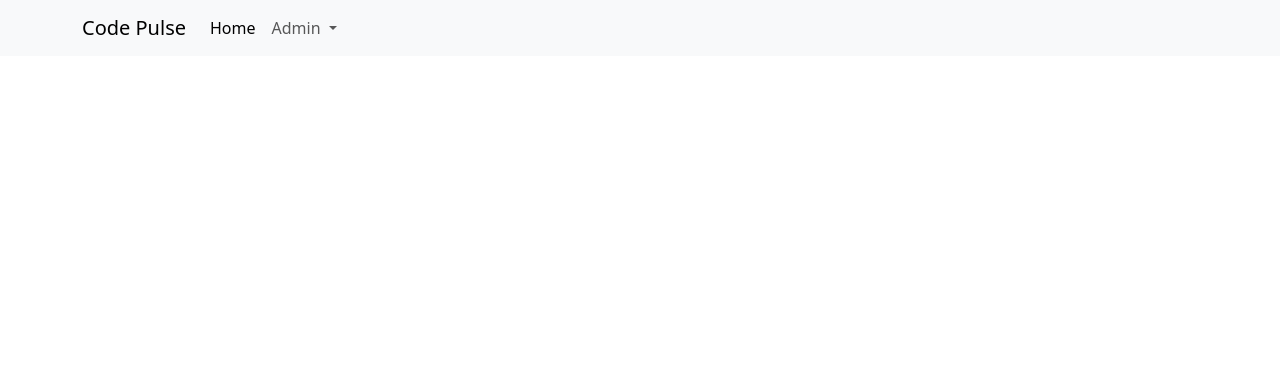
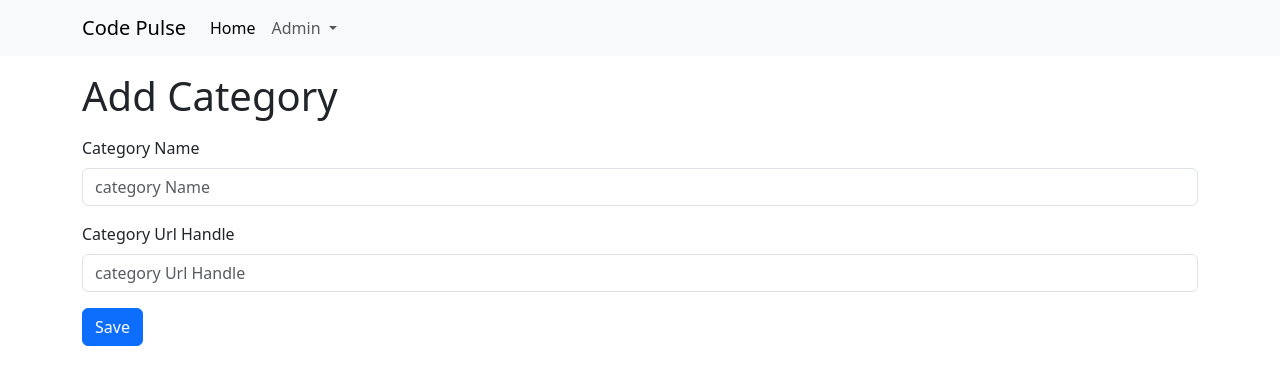
Before and after one commit to koeffingdaal/CodePulseUdemy, an Angular app in the folder UI/Codepulse.UI/: page /admin/categories/add in a window 1280 px wide. Before the commit this address led to /. Shown: the top 384 px of the page. Built offline with nearby package versions, Linux system fonts and the light colour scheme.

Commit message:
add category component and routing

```diff
--- a/UI/Codepulse.UI/src/app/app-routing.module.ts
+++ b/UI/Codepulse.UI/src/app/app-routing.module.ts
@@ -1,11 +1,16 @@
 import { NgModule } from '@angular/core';
 import { RouterModule, Routes } from '@angular/router';
 import { CategoryListComponent } from './features/category/category-list/category-list.component';
+import { AddCategoryComponent } from './features/category/add-category/add-category.component';
 
 const routes: Routes = [
   {
     path: 'admin/categories',
     component: CategoryListComponent
+  },
+  {
+    path: 'admin/categories/add',
+    component: AddCategoryComponent
   }
 
 ];
--- a/UI/Codepulse.UI/src/app/app.module.ts
+++ b/UI/Codepulse.UI/src/app/app.module.ts
@@ -5,16 +5,20 @@
 import { AppComponent } from './app.component';
 import { NavbarComponent } from './core/components/navbar/navbar.component';
 import { CategoryListComponent } from './features/category/category-list/category-list.component';
+import { AddCategoryComponent } from './features/category/add-category/add-category.component';
+import { FormsModule } from '@angular/forms';
 
 @NgModule({
   declarations: [
     AppComponent,
     NavbarComponent,
-    CategoryListComponent
+    CategoryListComponent,
+    AddCategoryComponent
   ],
   imports: [
     BrowserModule,
     AppRoutingModule,
+    FormsModule
   ],
   providers: [],
   bootstrap: [AppComponent]
--- a/UI/Codepulse.UI/src/app/core/components/navbar/navbar.component.html
+++ b/UI/Codepulse.UI/src/app/core/components/navbar/navbar.component.html
@@ -17,7 +17,7 @@
             Admin
           </a>
           <ul class="dropdown-menu">
-            <li><a class="dropdown-item" [routerLink]="['admin/categories']">Categories</a></li>
+            <li><a class="dropdown-item" [routerLink]="['/admin/categories']">Categories</a></li>
             <!-- <li><a class="dropdown-item" href="#">Another action</a></li>
             <li><hr class="dropdown-divider"></li>
             <li><a class="dropdown-item" href="#">Something else here</a></li> -->
--- /dev/null
+++ b/UI/Codepulse.UI/src/app/features/category/add-category/add-category.component.html
@@ -0,0 +1,26 @@
+<div class="container">
+
+  <h1 class="mt-3">Add Category</h1>
+
+  <form #Form="ngForm" (ngSubmit)="onFormSubmit()">
+    <div class="mt-2">
+
+      <div class="mt-3">
+        <label class="form-label">Category Name</label>
+        <input type="text" id="categoryName" class="form-control" name="categoryName" placeholder="category Name"
+          [(ngModel)]="model.name">
+      </div>
+
+      <div class="mt-3">
+        <label class="form-label">Category Url Handle</label>
+        <input type="text" id="categoryUrlHandle" class="form-control" name="categoryUrlHandle"
+          placeholder="category Url Handle" [(ngModel)]="model.urlHandle">
+      </div>
+
+      <div class="mt-3">
+        <button class="btn btn-primary" type="submit">Save</button>
+      </div>
+
+    </div>
+  </form>
+</div>
--- /dev/null
+++ b/UI/Codepulse.UI/src/app/features/category/add-category/add-category.component.ts
@@ -0,0 +1,27 @@
+import { Component } from '@angular/core';
+import { AddCategoryRequest } from '../models/add-category-request.model';
+
+@Component({
+  selector: 'app-add-category',
+  templateUrl: './add-category.component.html',
+  styleUrls: ['./add-category.component.css']
+})
+export class AddCategoryComponent {
+
+  model: AddCategoryRequest;
+
+  constructor() {
+    this.model = {
+      name:'',
+      urlHandle:''
+    };
+  }
+
+
+
+  onFormSubmit() {
+    console.log(this.model);
+
+  }
+
+}
--- a/UI/Codepulse.UI/src/app/features/category/category-list/category-list.component.html
+++ b/UI/Codepulse.UI/src/app/features/category/category-list/category-list.component.html
@@ -2,7 +2,7 @@
   <h1 class="mt-3">Category List</h1>
 
   <div class="d-flex justify-content-end mt-3">
-    <a href="" class="btn btn-primary">Add Category</a>
+    <a [routerLink]="['/admin/categories/add']" class="btn btn-primary">Add Category</a>
 
   </div>
 </div>
--- /dev/null
+++ b/UI/Codepulse.UI/src/app/features/category/models/add-category-request.model.ts
@@ -0,0 +1,5 @@
+export interface AddCategoryRequest {
+  name: string,
+  urlHandle: string
+
+}
```
Also changed, not shown: UI/Codepulse.UI/src/app/features/category/add-category/add-category.component.css (added), 1 other file (tests, documents, lock files or other folders).
